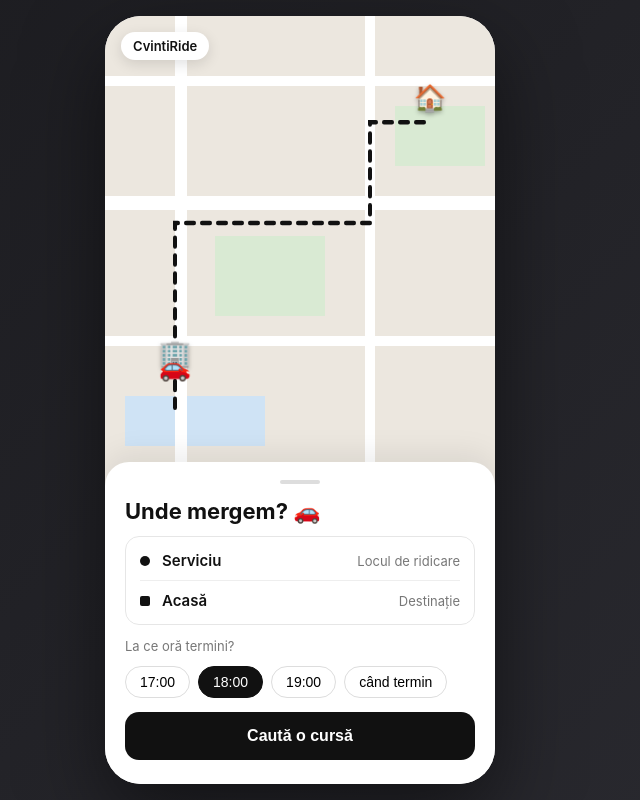
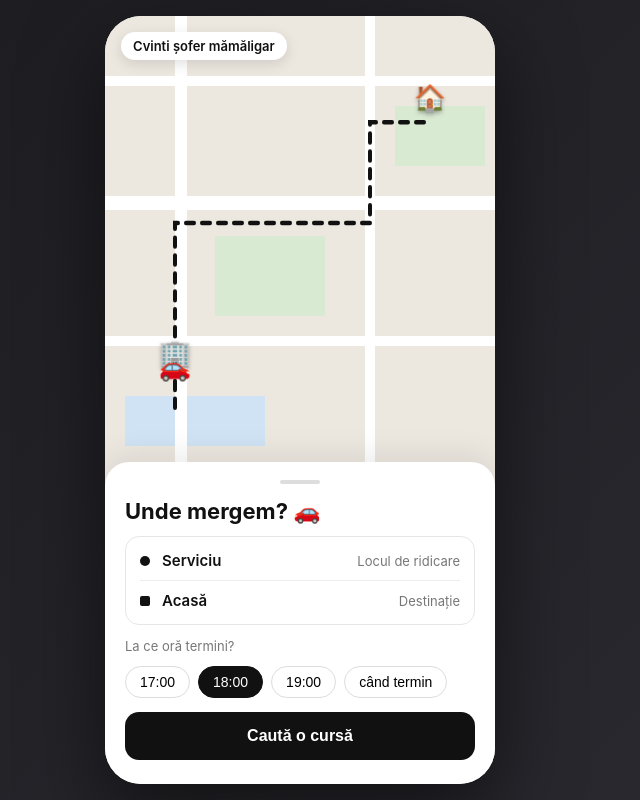
Before and after one commit to cvintilianrosca/uber, a plain HTML site: page index.html in a window 1280 px wide. Shown: the whole page, without its empty margins (340-980 px from the left). Drawn offline with Linux system fonts and the light colour scheme.

Commit message:
Rename ride option
Co-Authored-By: Claude Fable 5.1 <noreply@anthropic.com>

```diff
--- a/index.html
+++ b/index.html
@@ -3,7 +3,7 @@
 <head>
 <meta charset="utf-8">
 <meta name="viewport" content="width=device-width, initial-scale=1">
-<title>CvintiRide</title>
+<title>Cvinti șofer mămăligar</title>
 <style>
   * { box-sizing: border-box; }
   body {
@@ -86,7 +86,7 @@
 <body>
 <div class="phone">
   <div class="map">
-    <div class="eta" id="eta">CvintiRide</div>
+    <div class="eta" id="eta">Cvinti șofer mămăligar</div>
     <svg viewBox="0 0 390 420" preserveAspectRatio="none">
       <path id="route" d="M70 350 L70 185 L265 185 L265 95 L325 95" fill="none" stroke="#111" stroke-width="4" stroke-linecap="round" stroke-dasharray="8 8"/>
     </svg>
@@ -118,9 +118,9 @@
       <h1>Curse disponibile</h1>
       <div class="opt off"><div class="ico">🚕</div><div class="t"><b>Taxi</b><span>Miroase a brad de oglindă · 12 min</span></div><div class="pr">38 lei</div></div>
       <div class="opt off"><div class="ico">🚇</div><div class="t"><b>Metrou</b><span>Aglomerat, fără loc · 35 min</span></div><div class="pr">3 lei</div></div>
-      <div class="opt pick"><div class="ico">🚗</div><div class="t"><b>CvintiRide</b><span>Alfa Romeo Stelvio roșie · vine când zici tu</span></div><div class="pr">0 lei</div></div>
+      <div class="opt pick"><div class="ico">🚗</div><div class="t"><b>Cvinti șofer mămăligar</b><span>Alfa Romeo Stelvio roșie · vine când zici tu</span></div><div class="pr">0 lei</div></div>
       <p class="small" style="margin-top:10px">Preț estimat: 0 lei. Bacșișul se acceptă doar sub formă de povești despre ziua ta.</p>
-      <button class="main" data-next="s3">Alege CvintiRide</button>
+      <button class="main" data-next="s3">Alege Cvinti șofer mămăligar</button>
     </div>
 
     <div class="screen" id="s3">
```
